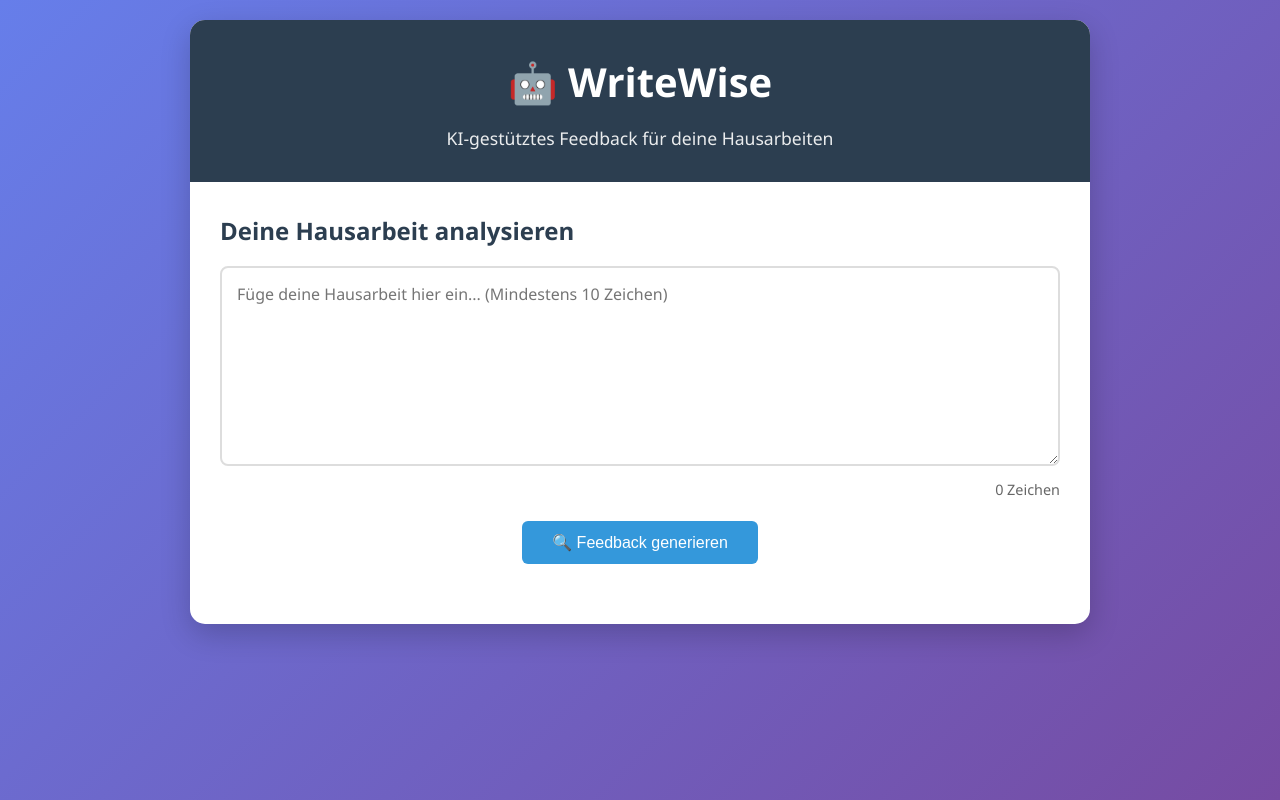
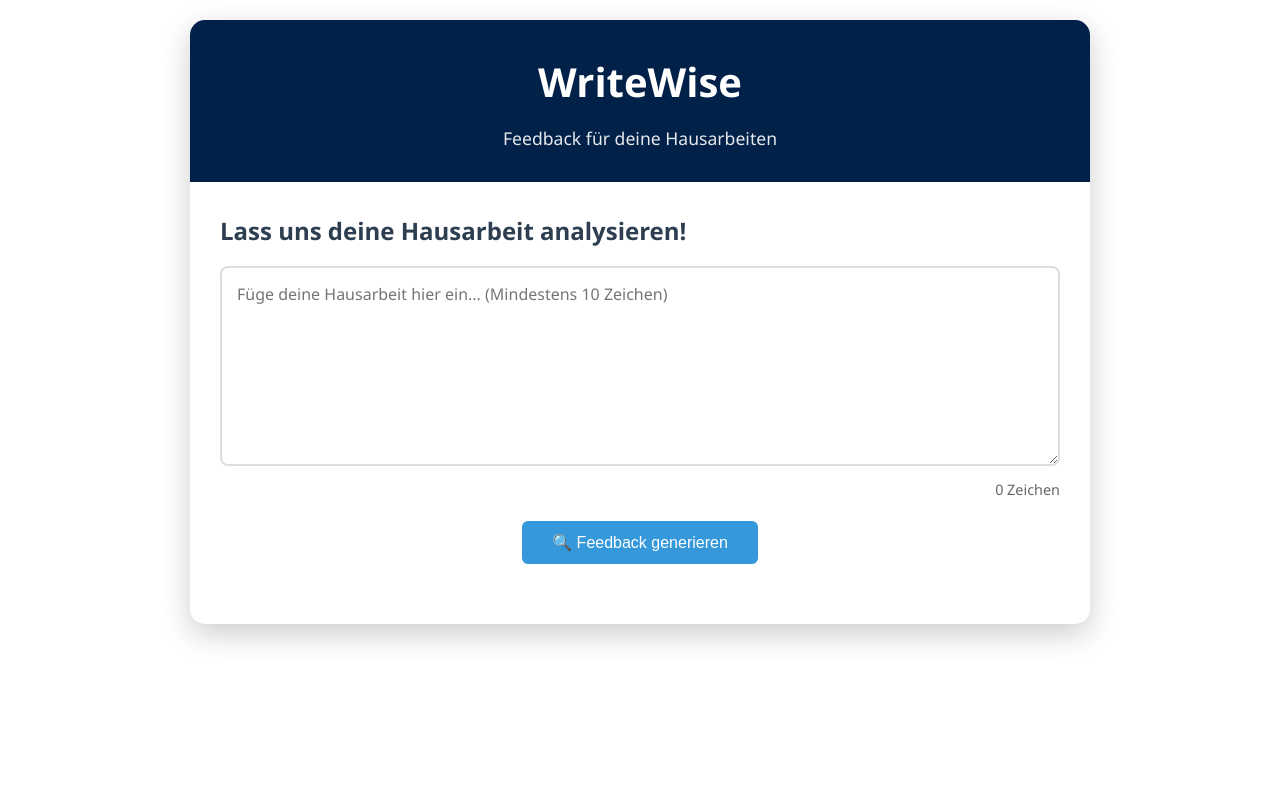
Before and after one commit to markwiredu/KI-Feedback-System-fuer-Hausarbeiten, a Flask app: page / in a window 1280 px wide. Run offline with Flask 3, Linux system fonts and the light colour scheme.

Commit message:
Neuer Zwischenstand 17.11.25 - Verbesserte UI

```diff
--- a/main.py
+++ b/main.py
@@ -14,7 +14,7 @@ class FeedbackResponse(BaseModel):
     argumentation_feedback: List[str]
     overall_summary: Optional[str] = None
 
-# DIESE ZEILE MUSS AUSSERHALB DER KLASSE STEHEN!
+
 FeedbackResponse.model_rebuild()
 
 def analyze_hausarbeit(text: str) -> dict:
@@ -60,7 +60,7 @@ Systemanforderungen:
     try:
         response = chain.invoke({"query": text})
 
-        # Konvertiere Pydantic-Modell zu Dictionary für Flask
+        # Konvertiert Pydantic-Modell zu Dictionary für Flask
         return {
             'language_feedback': response.language_feedback,
             'structure_feedback': response.structure_feedback,
--- a/templates/style.css
+++ b/static/style.css
@@ -9,7 +9,7 @@
             font-family: 'Segoe UI', Tahoma, Geneva, Verdana, sans-serif;
             line-height: 1.6;
             color: #333;
-            background: linear-gradient(135deg, #667eea 0%, #764ba2 100%);
+            background:  #ffffff;
             min-height: 100vh;
             padding: 20px;
         }
@@ -24,7 +24,7 @@
         }
 
         .header {
-            background: #2c3e50;
+            background: #022149;
             color: white;
             padding: 30px;
             text-align: center;
--- a/templates/index.html
+++ b/templates/index.html
@@ -4,20 +4,20 @@
     <meta charset="UTF-8">
     <meta name="viewport" content="width=device-width, initial-scale=1.0">
     <title>WriteWise - KI-Feedback für Hausarbeiten</title>
-    <link rel="stylesheet" href="style.css">
+    <link rel="stylesheet" href="{{ url_for('static', filename='style.css') }}">
 
 </head>
 <body>
     <div class="container">
         <div class="header">
-            <h1>🤖 WriteWise</h1>
-            <p>KI-gestütztes Feedback für deine Hausarbeiten</p>
+            <h1> WriteWise</h1>
+            <p> Feedback für deine Hausarbeiten</p>
         </div>
 
         <div class="content">
             <!-- Eingabebereich -->
             <div class="input-section">
-                <h2>Deine Hausarbeit analysieren</h2>
+                <h2>Lass uns deine Hausarbeit analysieren!</h2>
                 <form id="analysisForm">
                     <textarea
                         id="textInput"
@@ -110,7 +110,7 @@
             const data = await response.json();
 
             if (data.success) {
-                displayFeedback(data);  // Korrigiert: data statt data.feedback
+                displayFeedback(data);
                 showResults();
             } else {
                 showError(data.error);
@@ -124,7 +124,7 @@
         }
     });
 
-    // Feedback anzeigen (KORRIGIERTE VERSION)
+    // Feedback anzeigen
     function displayFeedback(data) {
         const feedback = data.feedback;
         const kiVerwendet = data.ki_verwendet;
```
